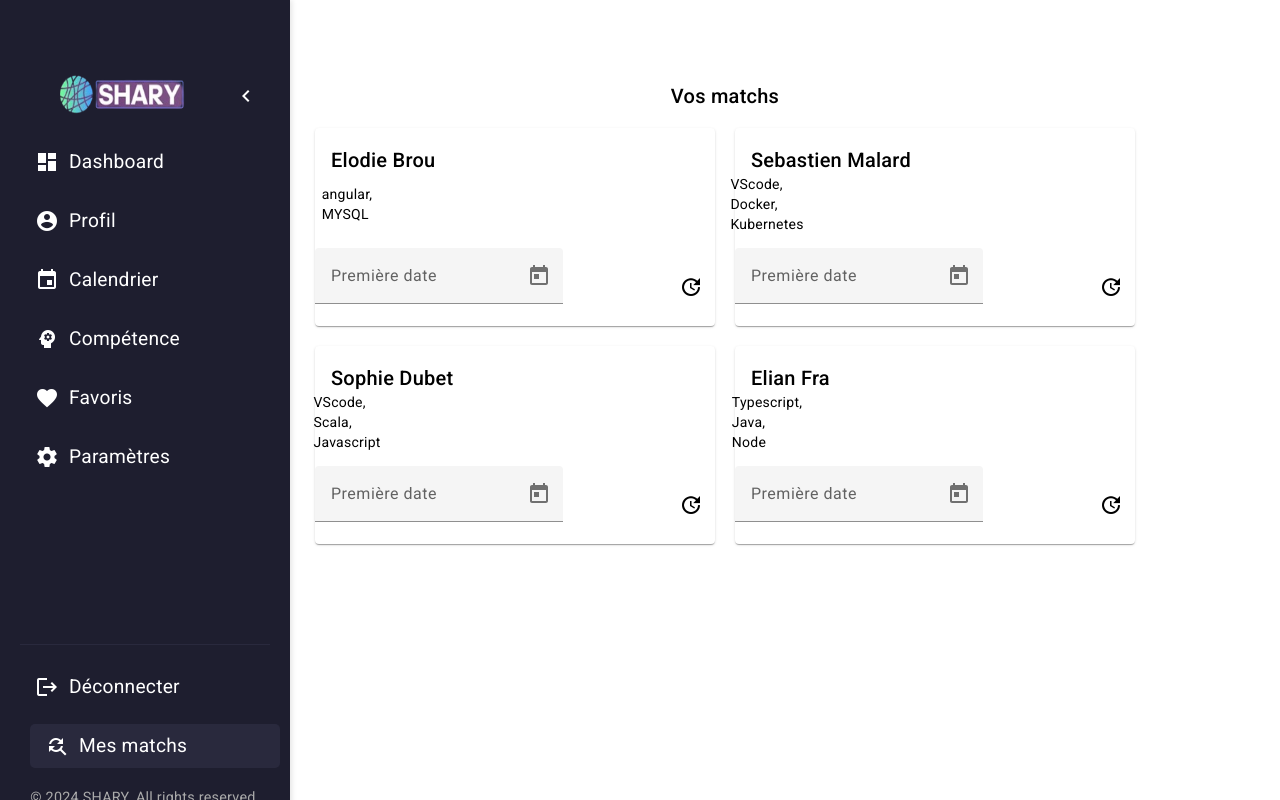
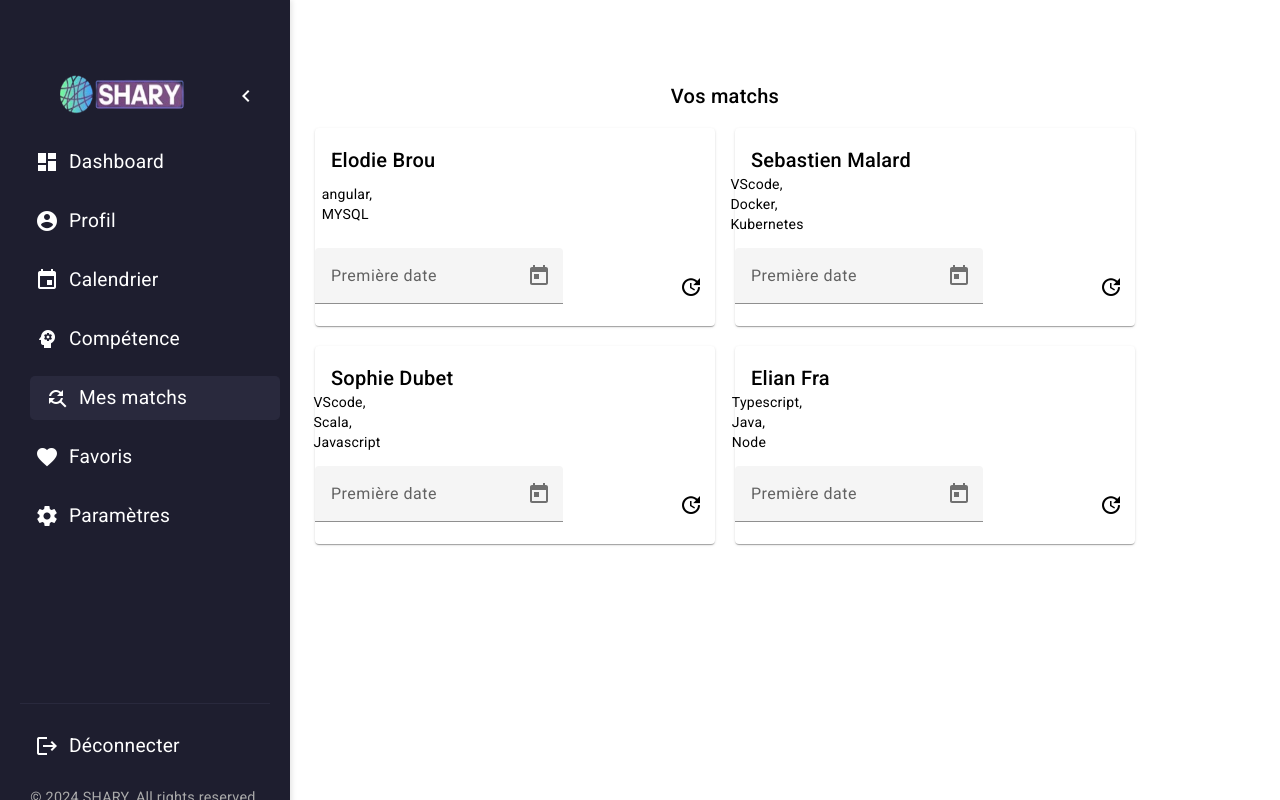
Before and after one commit to kouci/web_ui, an Angular app: page /matchs in a window 1280 px wide. Built offline with nearby package versions, Linux system fonts and the light colour scheme.

Commit message:
sidbar updated

```diff
--- a/src/app/sidebar/sidebar.component.html
+++ b/src/app/sidebar/sidebar.component.html
@@ -42,6 +42,12 @@
       </a>
     </li>
     <li>
+      <a routerLink="/matchs" routerLinkActive="active-link">
+        <mat-icon>find_replace</mat-icon>
+        <span>Mes matchs</span>
+      </a>
+    </li>
+    <li>
       <a routerLink="/favorites" routerLinkActive="active-link">
         <mat-icon>favorite</mat-icon>
         <span *ngIf="!isCollapsed">Favoris</span>
@@ -61,12 +67,6 @@
         <span *ngIf="!isCollapsed">Déconnecter</span>
       </a>
     </li>
-    <li>
-      <a routerLink="/matchs" routerLinkActive="active-link">
-        <mat-icon>find_replace</mat-icon>
-        <span>Mes matchs</span>
-      </a>
-    </li>
   </ul>
 
   <!-- Pied de page de la barre latérale -->
```
